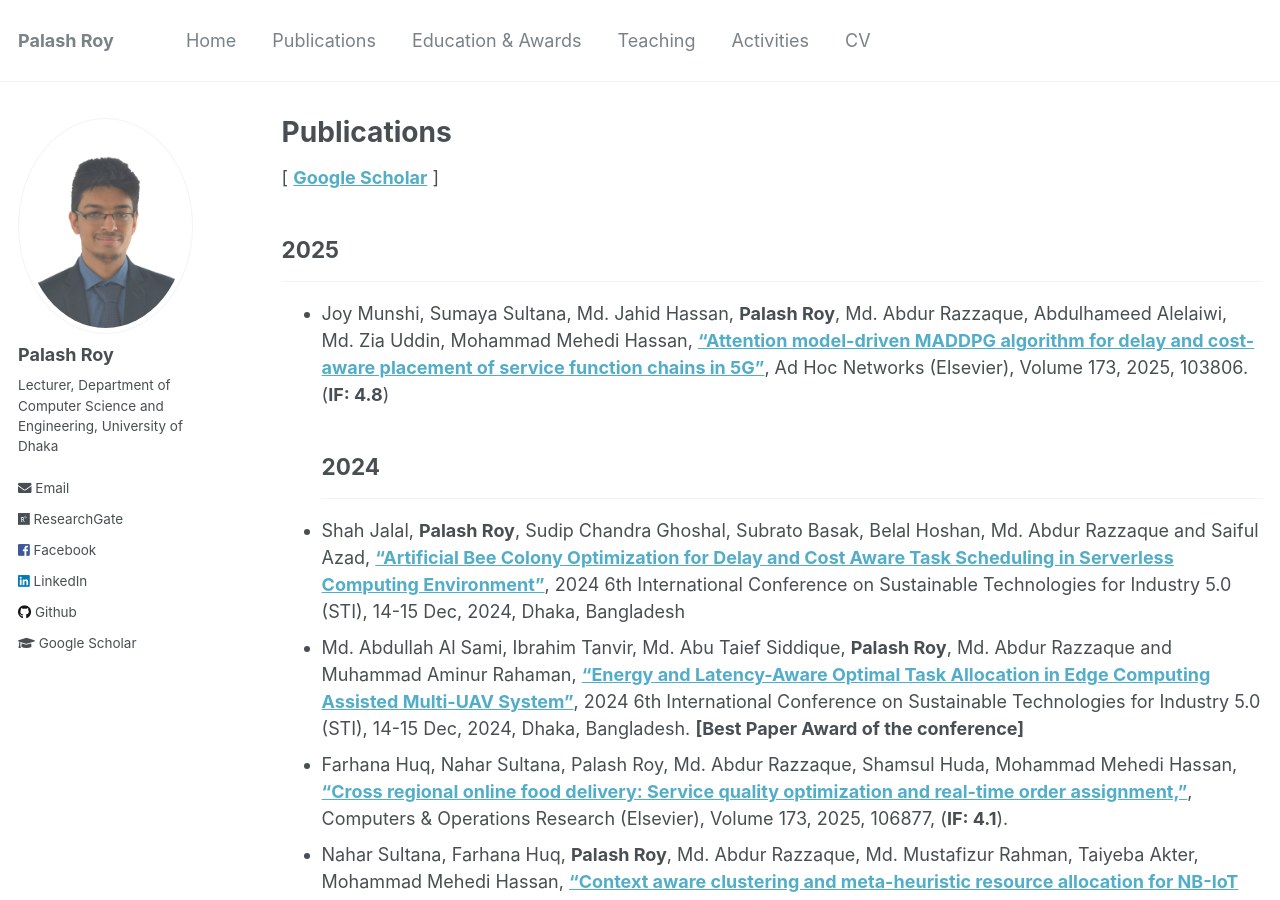
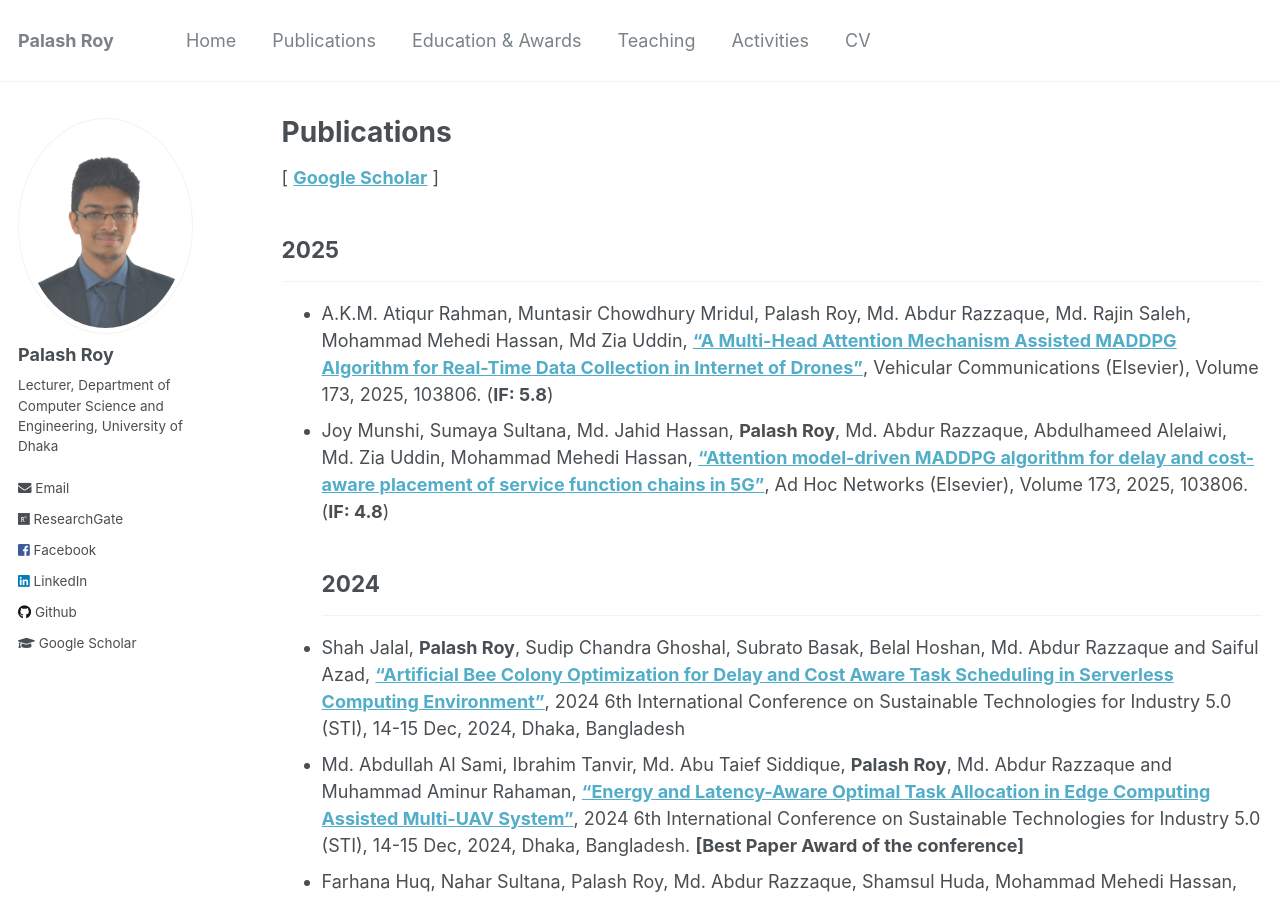
Before and after one commit to PalashRoy975/PalashRoy975.github.io, a Jekyll site: the page built from _pages/publications.md, in a window 1280 px wide and 900 px high. Built offline with Jekyll 4.4.1, drawn with Linux system fonts in a browser that asks for light colours.

Commit message:
Update publications.md

```diff
--- a/_pages/publications.md
+++ b/_pages/publications.md
@@ -8,6 +8,7 @@ author_profile: true
 [ [**Google Scholar**](https://scholar.google.com/citations?user=6YbqlUkAAAAJ&hl=en&authuser=1) ]
 ## 2025
 -----------
+* A.K.M. Atiqur Rahman, Muntasir Chowdhury Mridul, Palash Roy, Md. Abdur Razzaque, Md. Rajin Saleh, Mohammad Mehedi Hassan, Md Zia Uddin,  [**"A Multi-Head Attention Mechanism Assisted MADDPG Algorithm for Real-Time Data Collection in Internet of Drones"**](https://www.sciencedirect.com/science/article/abs/pii/S2214209625000713?via%3Dihub), Vehicular Communications (Elsevier), Volume 173, 2025, 103806. (**IF: 5.8**)
 * Joy Munshi, Sumaya Sultana, Md. Jahid Hassan, **Palash Roy**, Md. Abdur Razzaque, Abdulhameed Alelaiwi, Md. Zia Uddin, Mohammad Mehedi Hassan, [**"Attention model-driven MADDPG algorithm for delay and cost-aware placement of service function chains in 5G"**](https://www.sciencedirect.com/science/article/pii/S157087052500054X?dgcid=coauthor), Ad Hoc Networks (Elsevier), Volume 173, 2025, 103806. (**IF: 4.8**)
 ## 2024
 -----------
```
